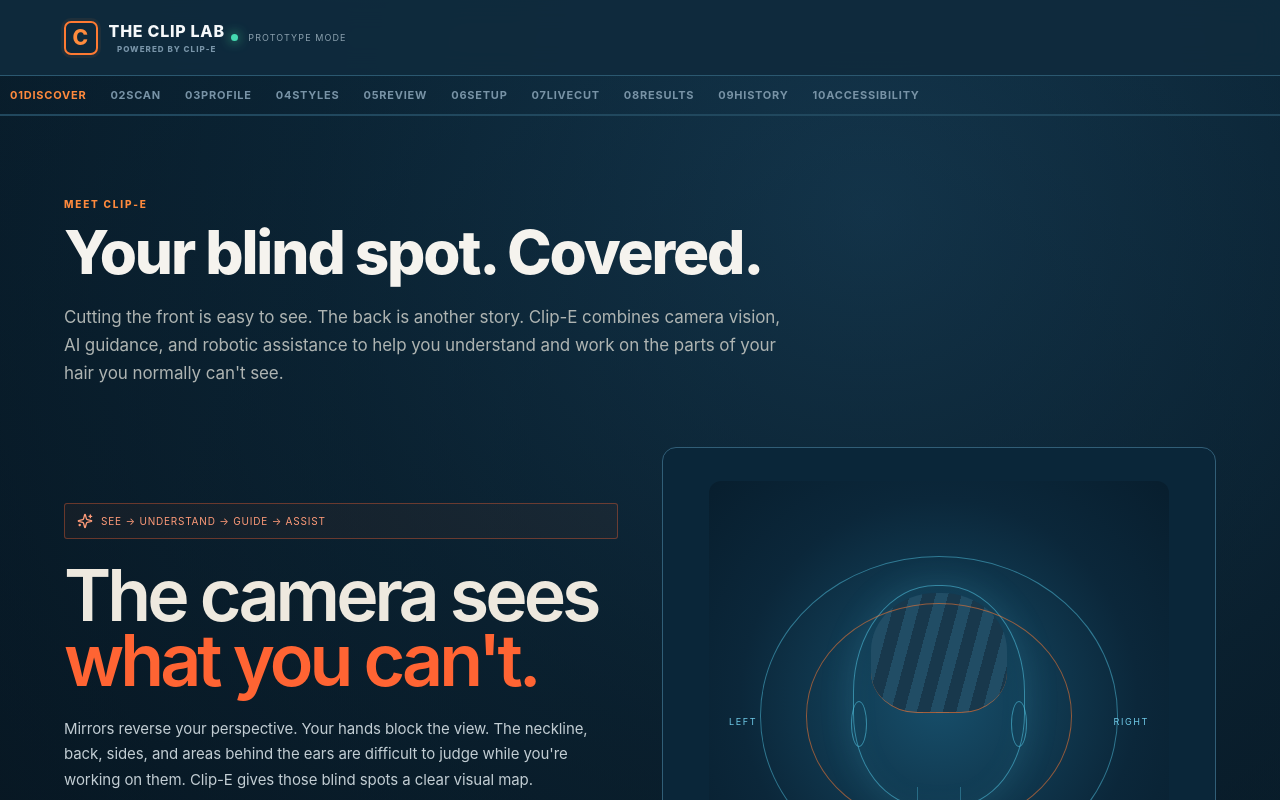
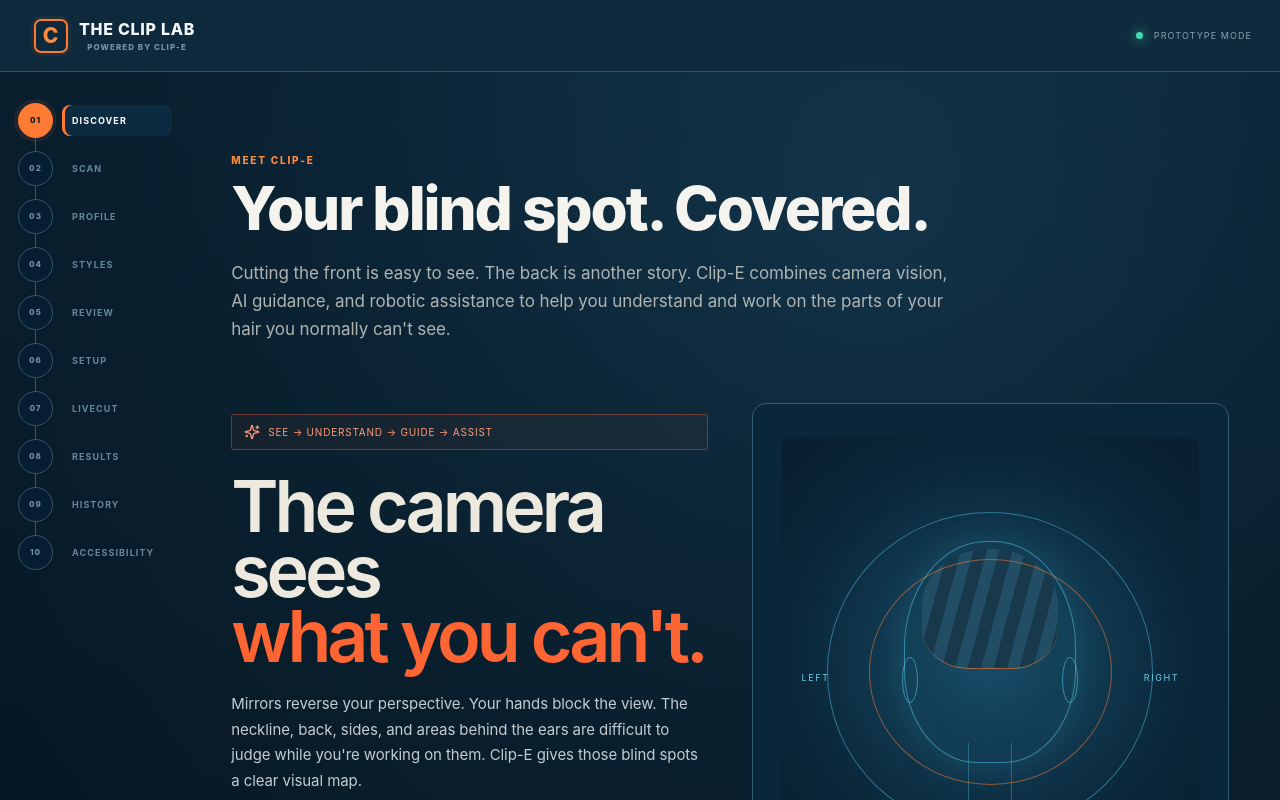
Before and after one commit to sabaaarshiya/CLIP_E, a React (Vite) app in the folder clip-e-web/: page / in a window 1280 px wide. Shown: the top 800 px of the page. Built offline with nearby package versions, Linux system fonts and the light colour scheme.

Commit message:
Style connected vertical workflow tabs

```diff
--- a/clip-e-web/src/styles.css
+++ b/clip-e-web/src/styles.css
@@ -883,3 +883,141 @@
 .targetField{position:absolute;left:18px;top:18px;right:18px;bottom:18px;border:1px solid #31586d;border-radius:10px;background:linear-gradient(180deg,#082234aa,#071a27aa);display:flex;flex-direction:column;align-items:center;justify-content:center;gap:9px;color:#8fb1c1}.targetField span{font-size:8px;letter-spacing:.16em}.targetField b{font-size:10px;color:#dcebf1}.targetBox{width:150px;height:92px;border:1px solid #ff7a32;box-shadow:0 0 0 20px #ff7a3208;position:relative}.targetBox:before,.targetBox:after{content:"";position:absolute;background:#57ccea55}.targetBox:before{width:1px;height:130px;left:50%;top:-19px}.targetBox:after{height:1px;width:188px;left:-19px;top:50%}
 .cameraPlaceholder{display:flex;flex-direction:column;align-items:center;justify-content:center;gap:8px;min-height:330px;color:#6f9fb5;text-align:center}.cameraPlaceholder b{font-size:10px;letter-spacing:.12em;color:#d7edf4}.cameraPlaceholder span{font-size:9px;max-width:230px;line-height:1.45}
 .assistDiagram{width:100%;min-height:260px;display:flex;align-items:center;justify-content:center;gap:18px}.assistDiagram>svg{color:#57ccea}.assistDiagram .arm{transform:scale(.72)}
+
+/* Connected vertical workflow navigation */
+header{
+  height:72px;
+  padding:0 28px;
+  justify-content:space-between;
+}
+header .status{margin-left:auto}
+.flowNav{
+  position:fixed;
+  top:96px;
+  left:18px;
+  z-index:19;
+  width:154px;
+  display:flex;
+  flex-direction:column;
+  gap:0;
+  margin:0;
+  padding:0 0 0 0;
+}
+.flowNav:before{
+  content:"";
+  position:absolute;
+  left:17px;
+  top:18px;
+  bottom:18px;
+  width:1px;
+  background:#31586d;
+  z-index:0;
+}
+.flowNav button{
+  position:relative;
+  z-index:1;
+  display:grid;
+  grid-template-columns:35px 1fr;
+  align-items:center;
+  gap:9px;
+  width:100%;
+  min-height:48px;
+  padding:0;
+  border:0;
+  background:transparent;
+  text-align:left;
+  color:#6687a1;
+  font-size:9px;
+  letter-spacing:.12em;
+}
+.flowNav button:after{
+  content:"";
+  position:absolute;
+  left:17px;
+  top:31px;
+  width:1px;
+  height:35px;
+  background:#31586d;
+  z-index:-1;
+}
+.flowNav button:last-child:after{display:none}
+.flowNav .flowNode{
+  width:35px;
+  height:35px;
+  display:grid;
+  place-items:center;
+  border:1px solid #31586d;
+  border-radius:50%;
+  background:#071d32;
+  color:#6f91a8;
+  font-size:8px;
+  font-weight:800;
+  transition:.25s ease;
+}
+.flowNav .flowLabel{
+  display:block;
+  padding:10px 10px;
+  border-radius:8px;
+  transition:.25s ease;
+}
+.flowNav button.complete .flowNode{
+  border-color:#57ccea;
+  color:#57ccea;
+  background:#0b2b3f;
+}
+.flowNav button.complete:after{background:#57ccea66}
+.flowNav button.active .flowNode{
+  background:#ff7a32;
+  border-color:#ff7a32;
+  color:#071a27;
+  box-shadow:0 0 0 4px #ff7a3218;
+}
+.flowNav button.active .flowLabel{
+  background:#0d2b40;
+  color:#fff;
+  box-shadow:inset 3px 0 0 #ff7a32;
+}
+.flowNav button:hover .flowLabel{background:#0a2639;color:#dceafb}
+.verticalProgress{
+  position:fixed;
+  top:114px;
+  left:35px;
+  width:1px;
+  height:432px;
+  background:transparent;
+  z-index:18;
+}
+.verticalProgress span{
+  display:block;
+  width:1px;
+  background:#ff7a32;
+  transition:height .4s ease;
+}
+main{
+  max-width:1480px;
+  margin-left:180px;
+  margin-right:auto;
+  padding-left:4vw;
+  padding-right:4vw;
+}
+@media(max-width:1100px){
+  .flowNav{
+    position:sticky;
+    top:72px;
+    width:100%;
+    height:auto;
+    flex-direction:row;
+    overflow-x:auto;
+    padding:8px 12px;
+    background:#06192cf2;
+    border-bottom:1px solid #1b3b55;
+  }
+  .flowNav:before,.flowNav button:after,.verticalProgress{display:none}
+  .flowNav button{
+    min-width:118px;
+    min-height:42px;
+    grid-template-columns:28px 1fr;
+  }
+  .flowNav .flowNode{width:28px;height:28px}
+  main{margin-left:auto;padding-top:48px}
+}
```
